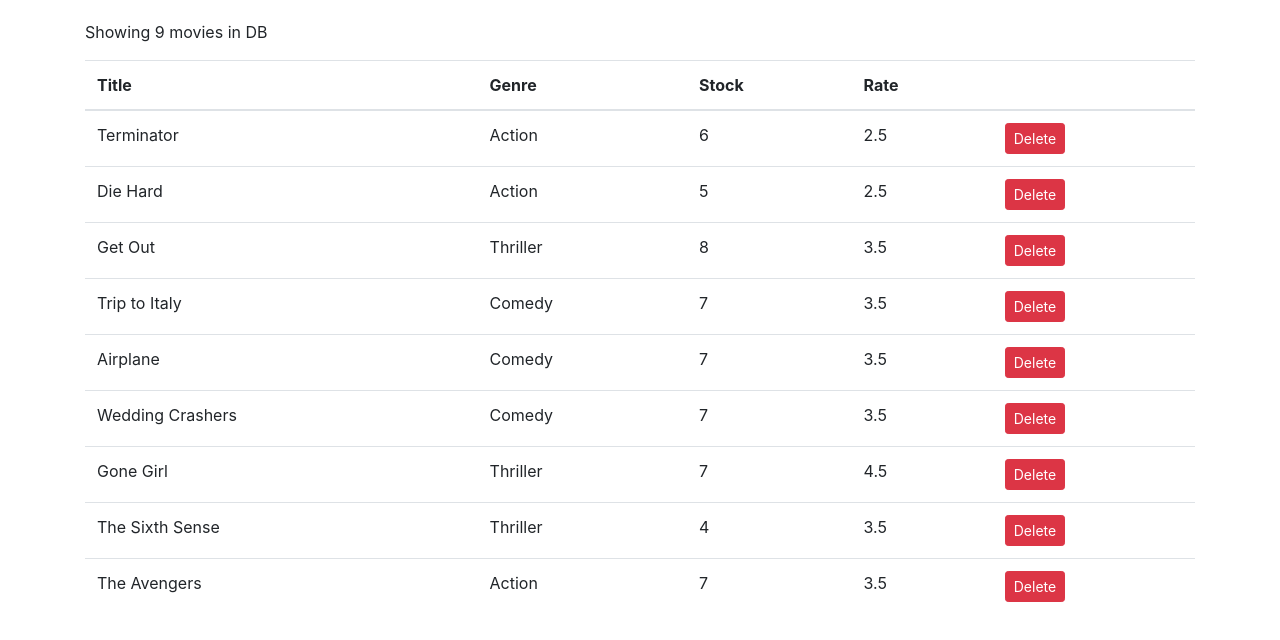
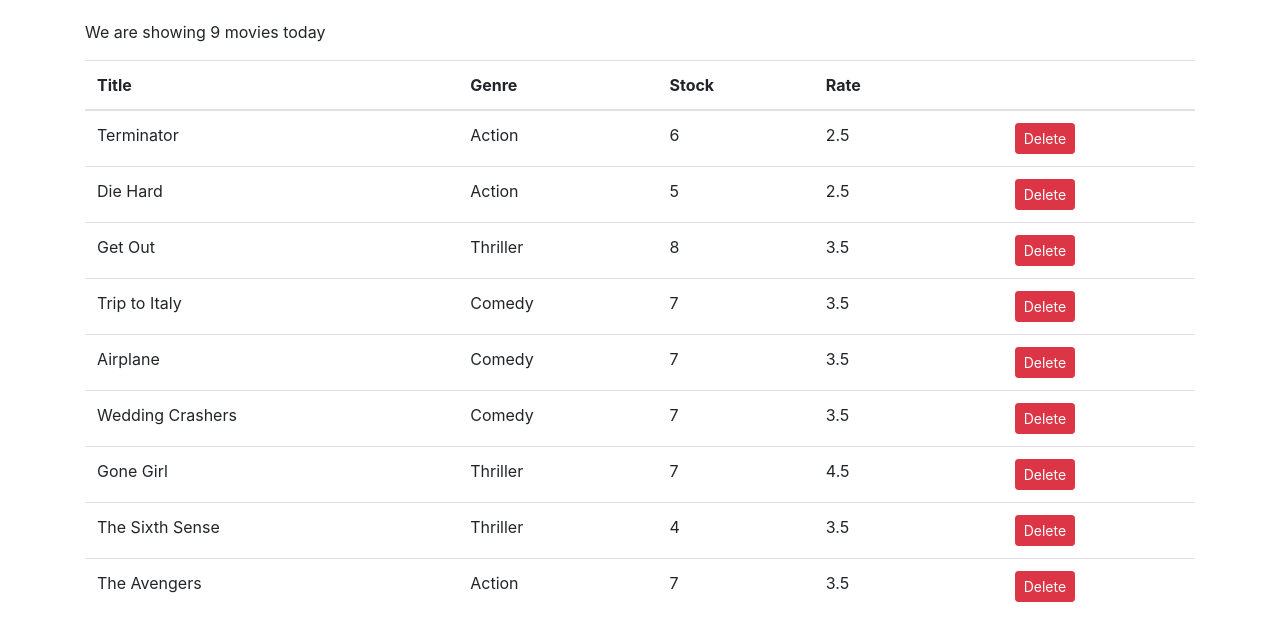
Before and after one commit to Grigore94/Vidly, a React (Create React App) app in the folder vidly/: page / in a window 1280 px wide. Shown: the top 640 px of the page. Built offline with nearby package versions, Linux system fonts and the light colour scheme.

Commit message:
added like component and a conditional rendering for it full or empty heart

```diff
--- /dev/null
+++ b/vidly/src/components/common/like.jsx
@@ -0,0 +1,10 @@
+import React, { Component } from 'react'
+
+class Like extends Component {
+    state = {  }
+    render() {
+        return ( <i className="fa fa-heart-o" aria-hidden="true"></i> );
+    }
+}
+
+export default Like;
--- a/vidly/src/components/movies.jsx
+++ b/vidly/src/components/movies.jsx
@@ -1,5 +1,6 @@
 import React, { Component } from "react";
 import { getMovies } from "../services/fakeMovieService";
+import Like from "./common/like";
 
 class Movies extends Component {
   state = {
@@ -13,10 +14,10 @@
   render() {
       // obj destructuring setin this.satte.movie as count variable
       const { length : count } = this.state.movies;
-      if(count === 0) return <p>No movie in the DB</p>
+      if(count === 0) return <p>No movies scheduled for today</p>
     return (
         <div>
-        <p>Showing { count } movies in DB</p>
+        <p>We are showing { count } movies today</p>
       <table className="table">
         <thead>
           <tr>
@@ -24,6 +25,7 @@
             <th>Genre</th>
             <th>Stock</th>
             <th>Rate</th>
+            <th />
             <th />
           </tr>
         </thead>
@@ -35,6 +37,10 @@
               <td>{movie.numberInStock}</td>
               <td>{movie.dailyRentalRate}</td>
               <td>
+                  <Like liked={true}/>
+                  </td>
+              <td>
+
                 <button
                   onClick={() => this.handleDelete(movie)}
                   className="btn btn-danger btn-sm"
```
